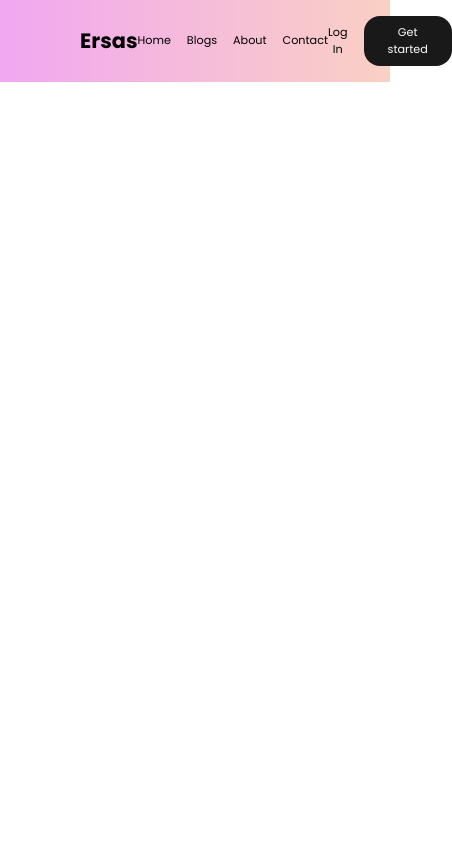
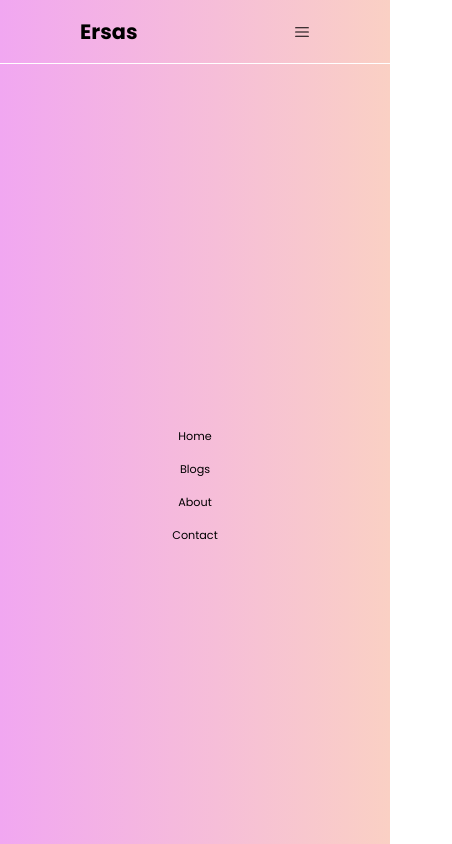
Before and after one commit to Natnael772/ersas, a React (Create React App) app in the folder client/: page / in a window 390 px wide. Shown: the whole page, 452 px wide, since content can reach past the window. Built offline with nearby package versions, Linux system fonts and the light colour scheme.

Commit message:
Mobile responsiveness for nav

```diff
--- a/client/src/components/Nav/Nav.css
+++ b/client/src/components/Nav/Nav.css
@@ -76,8 +76,32 @@ li a {
   html {
     font-size: 9px;
   }
+  .nav-main-container {
+    padding: 0;
+  }
+  .nav-logo {
+    padding: 2rem 0 2rem 10rem;
+  }
+
+  .nav-menus-container {
+    /* display: none; */
+    flex-direction: column;
+    align-items: center;
+    justify-content: center;
+    width: 100%;
+    height: 100vh;
+    flex-grow: 1;
+    position: fixed;
+    top: 8rem;
+
+    /* height:  */
+    /* position: fixed; */
+
+    background-image: linear-gradient(to right, #f1a7f1, #fad0c4);
+  }
   .nav-hamburger {
     display: block;
+    margin-right: 10rem;
     /* align-self:end */
   }
 }
@@ -86,4 +110,39 @@ li a {
   html {
     font-size: 8px;
   }
+  .nav-main-container {
+    padding: 0;
+  }
+  .nav-logo {
+    padding: 2rem 0 2rem 10rem;
+  }
+
+  .nav-menus-container {
+    /* display: none; */
+    text-align: center;
+    flex-direction: column;
+    align-items: center;
+    justify-content: center;
+    width: 100%;
+    height: 100vh;
+    flex-grow: 1;
+    position: fixed;
+    top: 8rem !important;
+
+    /* height:  */
+    /* position: fixed; */
+
+    background-image: linear-gradient(to right, #f1a7f1, #fad0c4);
+  }
+  .btn-login {
+    display: none;
+  }
+  .btn-signup {
+    display: none;
+  }
+  .nav-hamburger {
+    display: block;
+    margin-right: 10rem;
+    /* align-self:end */
+  }
 }
```
